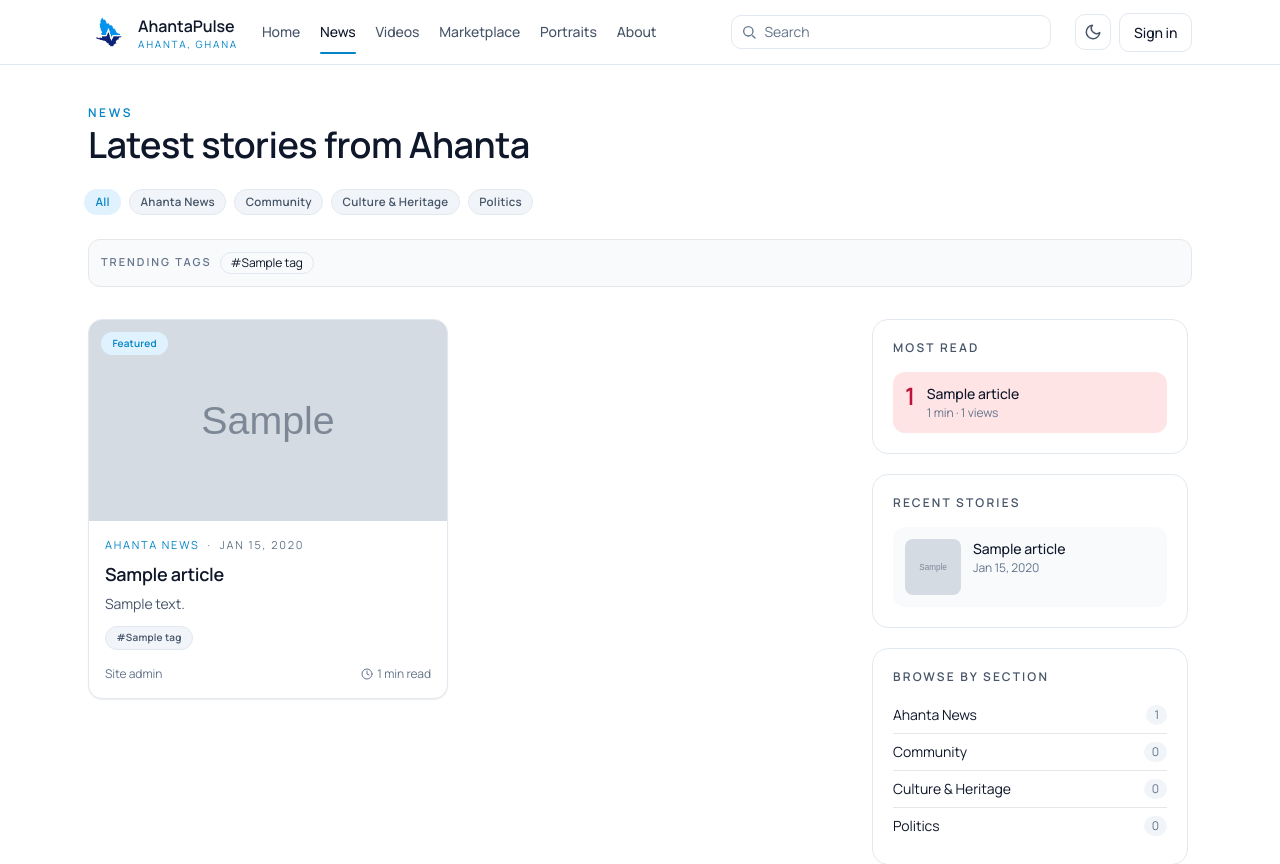
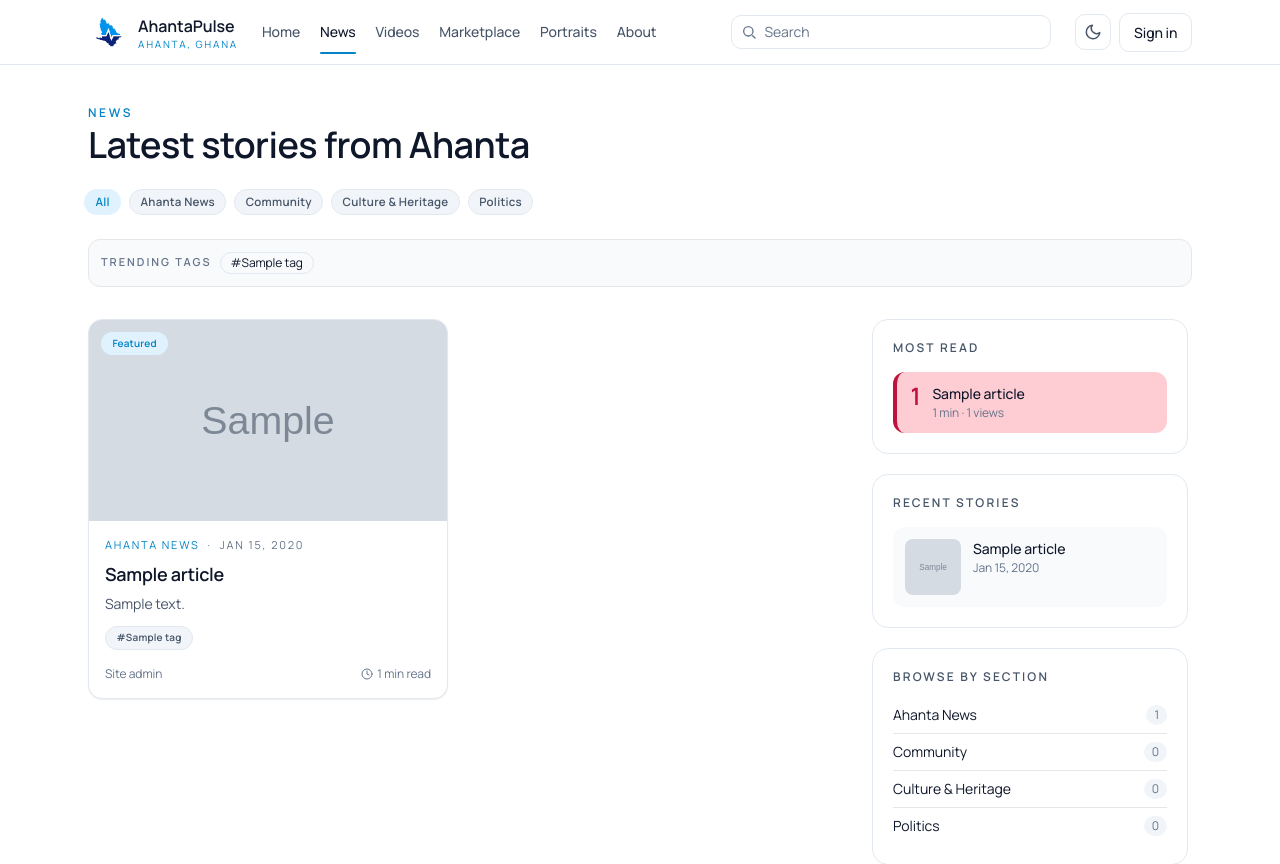
Before and after one commit to androidnega/pythontry, a Flask app: page /news in a window 1280 px wide. Shown: the top 864 px of the page. Run offline with Flask 3, Linux system fonts and the light colour scheme; tables that the repository leaves empty hold one stand-in row (values such as "Sample post"); grey boxes marked "Sample" are stand-in pictures; some libraries are stand-ins or nearby versions.

Commit message:
Sidebar 'Most read' — visibly distinct colours per card + cache-bust CSS
The previous palette used Tailwind's *-100 family which barely showed up
on a near-white surface, so every card looked identical even though the
rotating background colours were already in CSS.

- theme.css: bump the rotating palette to the *-200 family (rose, orange,
  amber, emerald, blue, violet) so each row reads as its own colour at a
  glance. Add a 4px coloured left stripe per row using the matching
  --soft-N-fg accent so the boundary is unmistakable even if a particular
  monitor washes out the soft tint.
- app.py: ASSET_VERSION context variable derived from theme.css mtime.
- base.html / auth/login.html / admin/_layout.html: append ?v=ASSET_VERSION
  to the theme.css <link> so browsers fetch fresh CSS automatically after
  every deploy (no more "I pushed but my browser still shows the old
  styles").

Smoke tested: rendered CSS contains -200 hex codes + left-stripe rules,
and the homepage HTML now carries the cache-busting query string.

Co-authored-by: Cursor <cursoragent@cursor.com>

```diff
--- a/app.py
+++ b/app.py
@@ -56,6 +56,7 @@ def create_app(config_object: type[Config] = Config) -> Flask:
             "SITE_REGION": app.config["SITE_REGION"],
             "ALLOW_REGISTRATION": app.config["ALLOW_REGISTRATION"],
             "TINYMCE_API_KEY": _safe_tinymce_key(),
+            "ASSET_VERSION": _asset_version(),
             "now_year": lambda: datetime.now(timezone.utc).year,
         }
 
@@ -65,6 +66,22 @@ def create_app(config_object: type[Config] = Config) -> Flask:
             return get_tinymce_key()
         except Exception:
             return app.config.get("TINYMCE_API_KEY", "") or ""
+
+    # mtime-based version string so CSS/JS updates bust the browser cache
+    # without manual deploy steps. Computed once per process start.
+    _ASSET_VERSION_CACHE = {}
+
+    def _asset_version() -> str:
+        if "v" in _ASSET_VERSION_CACHE:
+            return _ASSET_VERSION_CACHE["v"]
+        try:
+            css_path = os.path.join(app.static_folder, "css", "theme.css")
+            mtime = int(os.path.getmtime(css_path))
+        except OSError:
+            mtime = 0
+        v = str(mtime or int(datetime.now(timezone.utc).timestamp()))
+        _ASSET_VERSION_CACHE["v"] = v
+        return v
 
     @app.errorhandler(403)
     def forbidden(_e):
--- a/static/css/theme.css
+++ b/static/css/theme.css
@@ -1191,26 +1191,38 @@ main > .hero-fullbleed:first-child {
 .most-read .soft-row:nth-child(7) .most-read-num { color: var(--soft-1-fg); }
 .most-read .soft-row:nth-child(8) .most-read-num { color: var(--soft-2-fg); }
 
-/* Light-mode palette: tints strong enough to read apart at a glance
-   (Tailwind *-100 family) but still gentle on the eye. */
+/* Light-mode palette: Tailwind *-200 family — saturated enough that each
+   row is clearly its own colour without being aggressive. */
 :root {
-  --soft-1-bg: #ffe4e6; --soft-1-fg: #be123c; /* rose    */
-  --soft-2-bg: #ffedd5; --soft-2-fg: #c2410c; /* orange  */
-  --soft-3-bg: #fef3c7; --soft-3-fg: #b45309; /* amber   */
-  --soft-4-bg: #d1fae5; --soft-4-fg: #047857; /* emerald */
-  --soft-5-bg: #dbeafe; --soft-5-fg: #1d4ed8; /* blue    */
-  --soft-6-bg: #ede9fe; --soft-6-fg: #6d28d9; /* violet  */
+  --soft-1-bg: #fecdd3; --soft-1-fg: #be123c; /* rose    */
+  --soft-2-bg: #fed7aa; --soft-2-fg: #c2410c; /* orange  */
+  --soft-3-bg: #fde68a; --soft-3-fg: #b45309; /* amber   */
+  --soft-4-bg: #a7f3d0; --soft-4-fg: #047857; /* emerald */
+  --soft-5-bg: #bfdbfe; --soft-5-fg: #1d4ed8; /* blue    */
+  --soft-6-bg: #ddd6fe; --soft-6-fg: #6d28d9; /* violet  */
 }
 /* Dark-mode palette: deeper, more saturated hues than before so each
    row pops against the surface without screaming. */
 [data-theme="dark"] {
-  --soft-1-bg: #3a2128; --soft-1-fg: #fda4af;
-  --soft-2-bg: #3a2a1f; --soft-2-fg: #fdba74;
-  --soft-3-bg: #3a311c; --soft-3-fg: #fcd34d;
-  --soft-4-bg: #1d3a2c; --soft-4-fg: #6ee7b7;
-  --soft-5-bg: #1f2b40; --soft-5-fg: #93c5fd;
-  --soft-6-bg: #2e2440; --soft-6-fg: #c4b5fd;
+  --soft-1-bg: #4a2730; --soft-1-fg: #fda4af;
+  --soft-2-bg: #4a3424; --soft-2-fg: #fdba74;
+  --soft-3-bg: #4a3d20; --soft-3-fg: #fcd34d;
+  --soft-4-bg: #1f4636; --soft-4-fg: #6ee7b7;
+  --soft-5-bg: #25334d; --soft-5-fg: #93c5fd;
+  --soft-6-bg: #382c4d; --soft-6-fg: #c4b5fd;
 }
+
+/* Coloured left stripe per row in "Most read" — guarantees a clearly
+   distinct boundary between cards even on bright surfaces. */
+.most-read .soft-row { border-left: 4px solid transparent; padding-left: 0.85rem; }
+.most-read .soft-row:nth-child(1) { border-left-color: var(--soft-1-fg); }
+.most-read .soft-row:nth-child(2) { border-left-color: var(--soft-2-fg); }
+.most-read .soft-row:nth-child(3) { border-left-color: var(--soft-3-fg); }
+.most-read .soft-row:nth-child(4) { border-left-color: var(--soft-4-fg); }
+.most-read .soft-row:nth-child(5) { border-left-color: var(--soft-5-fg); }
+.most-read .soft-row:nth-child(6) { border-left-color: var(--soft-6-fg); }
+.most-read .soft-row:nth-child(7) { border-left-color: var(--soft-1-fg); }
+.most-read .soft-row:nth-child(8) { border-left-color: var(--soft-2-fg); }
 
 /* ───── Section header (eyebrow + big title) ───── */
 .section-head {
--- a/templates/admin/_layout.html
+++ b/templates/admin/_layout.html
@@ -34,7 +34,7 @@
   <link rel="preconnect" href="https://fonts.googleapis.com">
   <link rel="preconnect" href="https://fonts.gstatic.com" crossorigin>
   <link href="https://fonts.googleapis.com/css2?family=Manrope:wght@300;400;500;600;700;800&display=swap" rel="stylesheet">
-  <link rel="stylesheet" href="{{ url_for('static', filename='css/theme.css') }}" />
+  <link rel="stylesheet" href="{{ url_for('static', filename='css/theme.css') }}?v={{ ASSET_VERSION }}" />
   {% block head_extra %}{% endblock %}
 </head>
 <body class="min-h-full bg-elevated text-fg">
--- a/templates/auth/login.html
+++ b/templates/auth/login.html
@@ -36,7 +36,7 @@
   <link rel="preconnect" href="https://fonts.googleapis.com">
   <link rel="preconnect" href="https://fonts.gstatic.com" crossorigin>
   <link href="https://fonts.googleapis.com/css2?family=Manrope:wght@300;400;500;600;700;800&display=swap" rel="stylesheet">
-  <link rel="stylesheet" href="{{ url_for('static', filename='css/theme.css') }}" />
+  <link rel="stylesheet" href="{{ url_for('static', filename='css/theme.css') }}?v={{ ASSET_VERSION }}" />
 </head>
 <body class="min-h-full bg-page text-fg">
 
--- a/templates/base.html
+++ b/templates/base.html
@@ -62,7 +62,7 @@
   <link rel="preconnect" href="https://fonts.googleapis.com">
   <link rel="preconnect" href="https://fonts.gstatic.com" crossorigin>
   <link href="https://fonts.googleapis.com/css2?family=Manrope:wght@300;400;500;600;700;800&display=swap" rel="stylesheet">
-  <link rel="stylesheet" href="{{ url_for('static', filename='css/theme.css') }}" />
+  <link rel="stylesheet" href="{{ url_for('static', filename='css/theme.css') }}?v={{ ASSET_VERSION }}" />
   {% block head_extra %}{% endblock %}
 </head>
 <body class="min-h-full bg-page text-fg">
```
